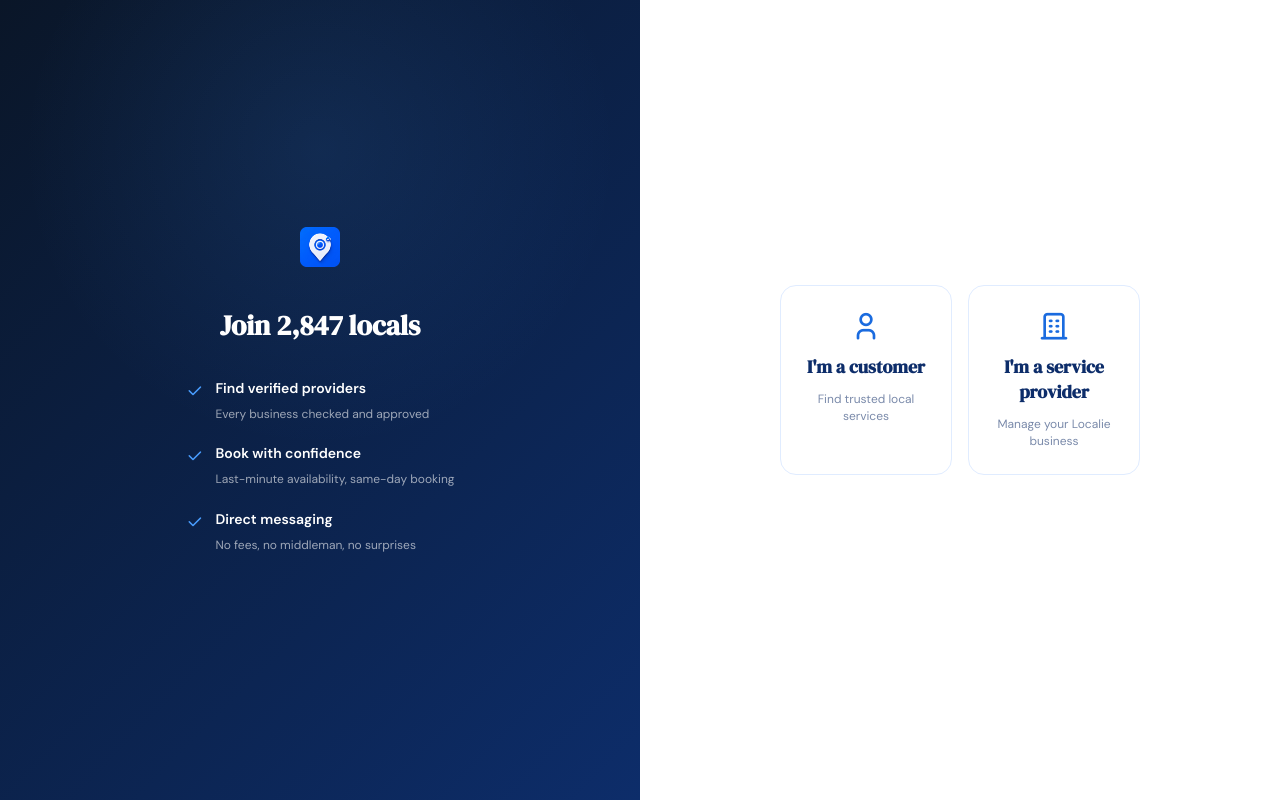
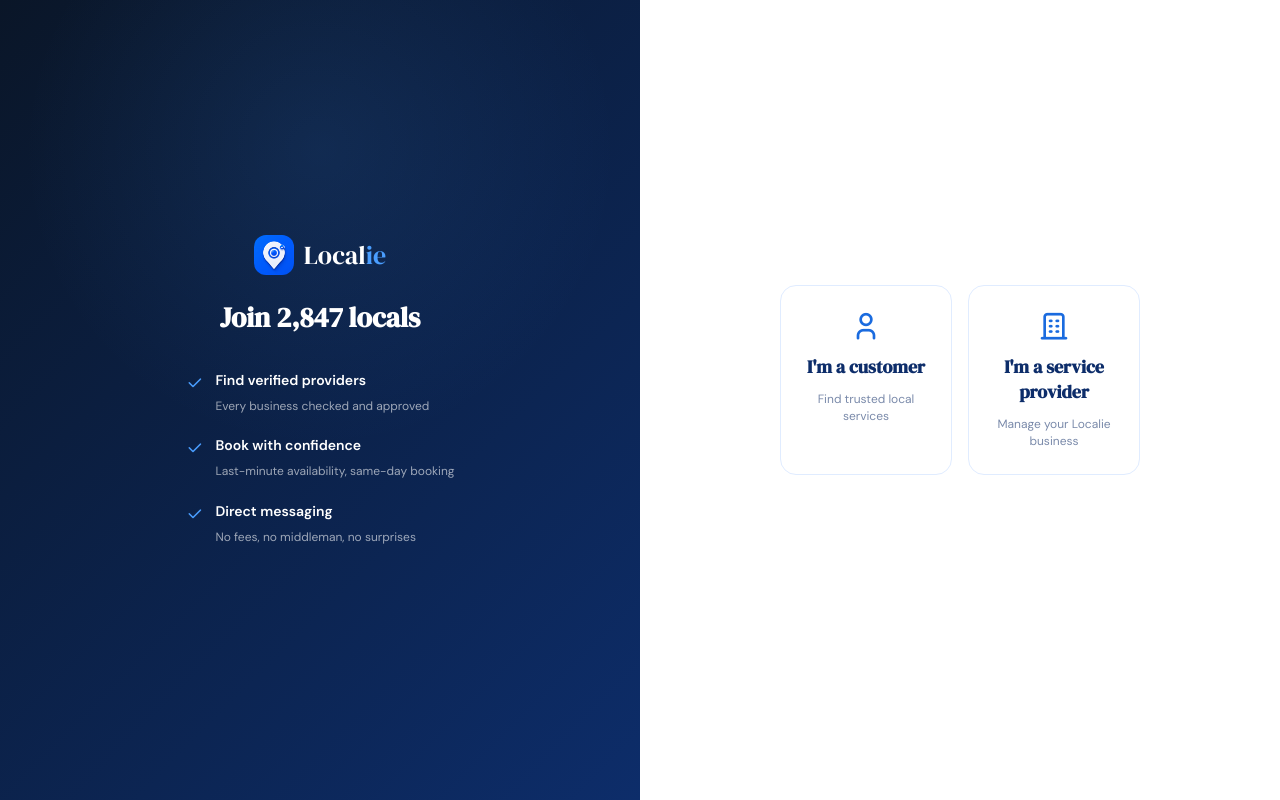
Before and after one commit to simonsibillin-ux/Localie, a plain HTML site: page signup.html in a window 1280 px wide. Drawn offline with nearby package versions, Linux system fonts and the light colour scheme.

Commit message:
Add files via upload

```diff
--- a/signup.html
+++ b/signup.html
@@ -475,9 +475,10 @@
   <!-- Left Panel -->
   <div class="signup-left">
     <div class="signup-left-content">
-      <div class="signup-logo">
-        <img src="images/logo.png" alt="Localie">
-      </div>
+      <a href="index.html" class="signup-logo" style="display:flex;align-items:center;gap:10px;margin-bottom:24px;text-decoration:none;">
+        <img src="images/logo.png" alt="Localie" style="height:40px;width:40px;border-radius:12px;object-fit:cover;">
+        <span style="font-family:'DM Serif Display',serif;font-size:26px;color:#fff;">Local<span style="color:var(--blue-light);">ie</span></span>
+      </a>
       <h1 class="signup-tagline">Join 2,847 locals</h1>
       <div class="signup-features">
         <div class="feature-item">
```
Also changed, not shown: dashboard-customer-web.html (+1 -1 lines), dashboard-provider-web.html (+1 -1 lines), login.html (+2 -2 lines).
